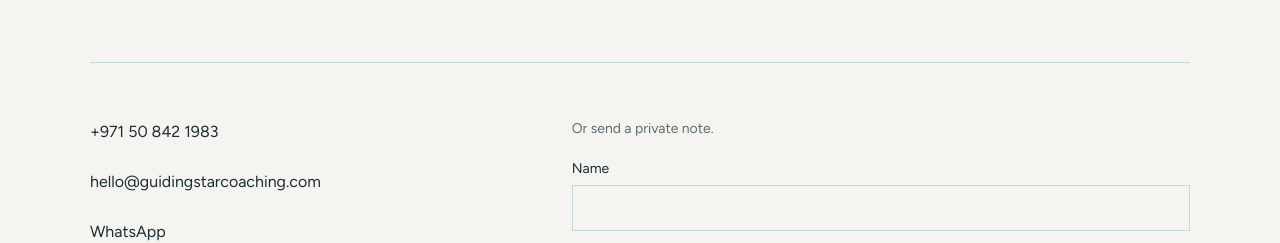
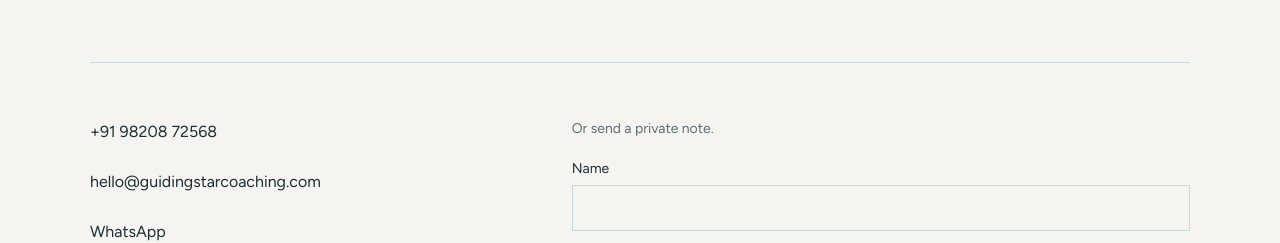
Before and after one commit to nazeeha-kb/Guiding-Star, a React (Vite) app: page / in a window 1280 px wide. Shown: the part 5105-5348 px from the top of the page. Built offline with nearby package versions, Linux system fonts and the light colour scheme.

Commit message:
change number

```diff
--- a/src/components/Contact.tsx
+++ b/src/components/Contact.tsx
@@ -12,7 +12,7 @@ export const Contact: React.FC<ContactProps> = ({ onOpenBooking }) => {
   const [isSubmitted, setIsSubmitted] = useState(false);
   const [errorMsg, setErrorMsg] = useState("");
 
-  const whatsappNumber = "971508421983";
+  const whatsappNumber = "919820872568";
   const whatsappGreeting = encodeURIComponent(
     "Hello, I came across Guiding Star and would like to inquire about coaching sessions.",
   );
@@ -54,8 +54,8 @@ export const Contact: React.FC<ContactProps> = ({ onOpenBooking }) => {
         <div className="mt-16 grid grid-cols-1 gap-14 border-t border-line pt-14 lg:grid-cols-12">
           <div className="space-y-6 text-base leading-relaxed text-slate lg:col-span-5">
             <p>
-              <a href="tel:+971508421983" className="text-ink hover:text-teal">
-                +971 50 842 1983
+              <a href="tel:+919820872568" className="text-ink hover:text-teal">
+                +91 98208 72568
               </a>
             </p>
             <p>
--- a/src/components/DiscoveryModal.tsx
+++ b/src/components/DiscoveryModal.tsx
@@ -8,7 +8,7 @@ interface DiscoveryModalProps {
 }
 
 // Replace with the real business number, digits only, country code first, no + or spaces.
-const WHATSAPP_NUMBER = "971500000000";
+const WHATSAPP_NUMBER = "919820872568";
 
 const topics = [
   { id: "emotional", label: "Emotional wellbeing" },
```
